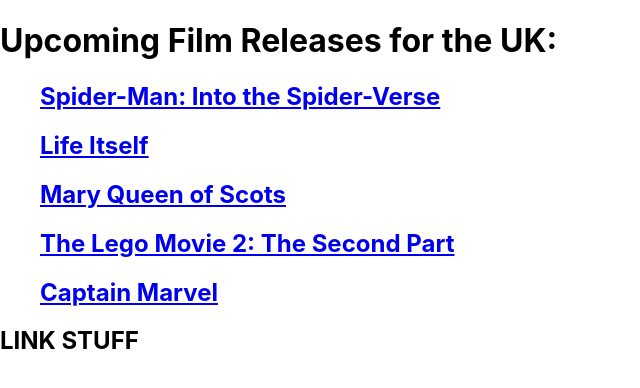
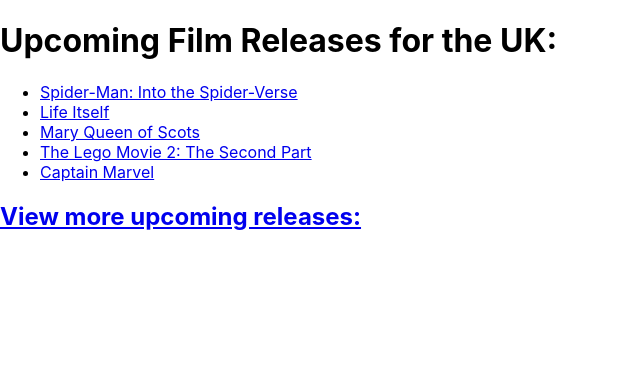
Before and after one commit to MichaelTheTall/W14D1HW, a React (Create React App) app: page / in a window 1280 px wide. Shown: the top 388 px of the page, without its empty margins (0-640 px from the left). Built offline with nearby package versions, Linux system fonts and the light colour scheme.

Commit message:
li fixed

```diff
--- a/src/components/Movie.js
+++ b/src/components/Movie.js
@@ -5,7 +5,7 @@
   render() {
     return(
       <div className="movie">
-        <h2>{this.props.name}</h2>
+        {this.props.name}
       </div>
   );
   }
--- a/src/components/MovieList.js
+++ b/src/components/MovieList.js
@@ -6,7 +6,7 @@
 
     const movieNodes = this.props.data.map(movie =>{
       return (
-        <a href={movie.url}><Movie key={movie.id} name={movie.name}/></a>
+        <li><a href={movie.url}><Movie key={movie.id} name={movie.name}/></a></li>
         )
     })
 
--- a/src/containers/MovieBox.js
+++ b/src/containers/MovieBox.js
@@ -40,7 +40,7 @@
     <div className="movie-box">
       <h1>Upcoming Film Releases for the UK:</h1>
       <MovieList data={this.state.data} />
-      <h2>LINK STUFF</h2>
+      <h2><a href="https://www.imdb.com/calendar/?region=gb">View more upcoming releases:</a></h2>
     </div>
   );
   }
```
